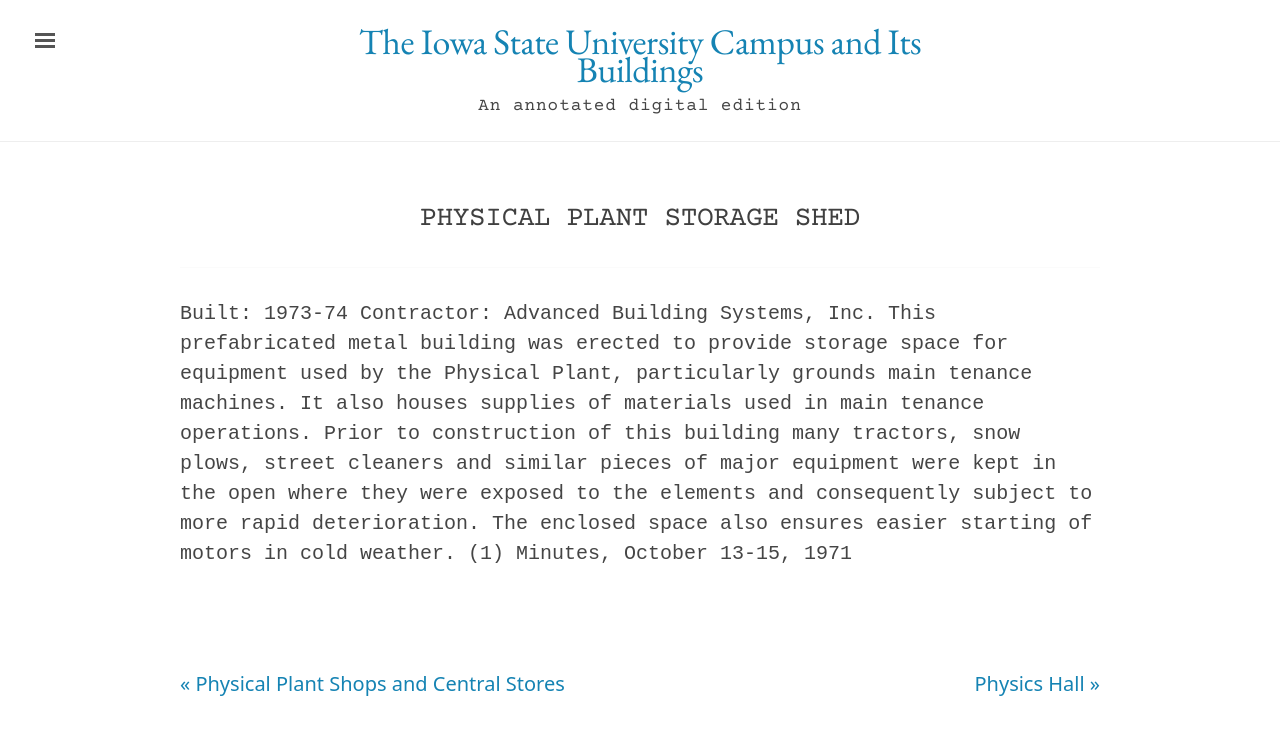
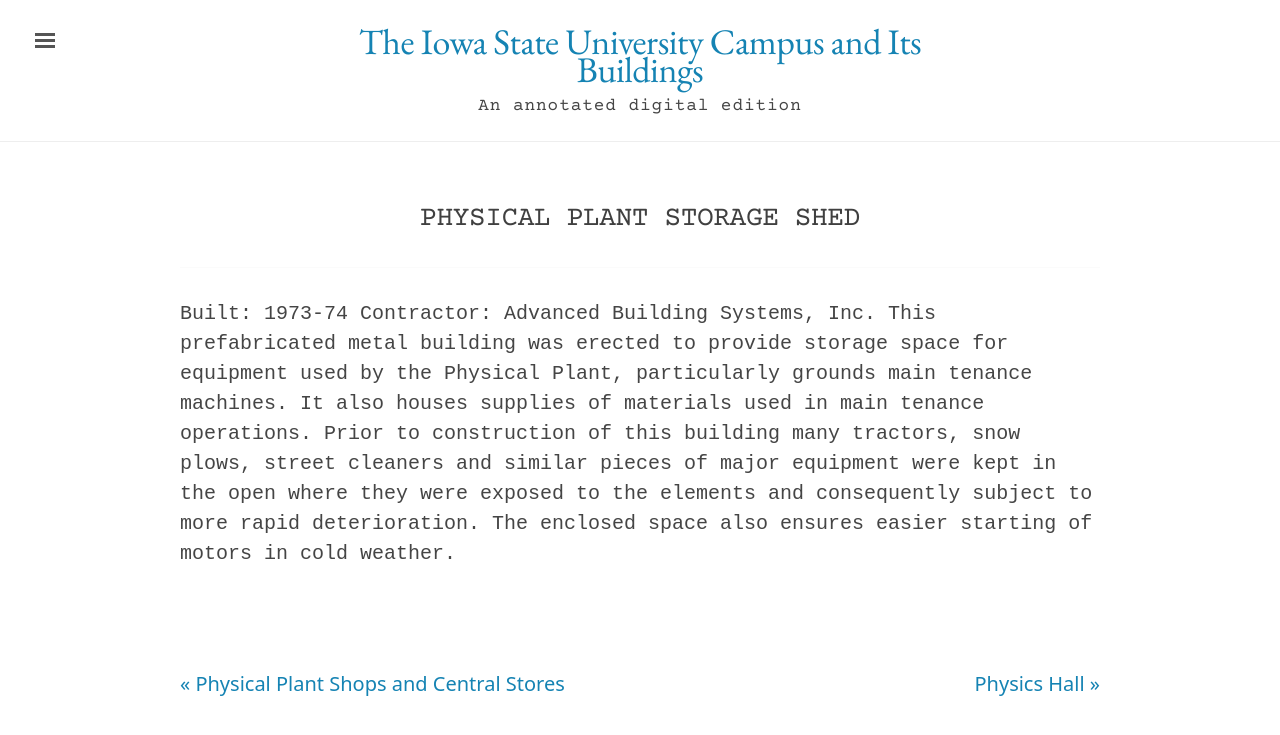
Before and after one commit to emanderson811/day-edition, a Jekyll site: the page built from _texts/buildings/166day-physical-plant-storage.md, in a window 1280 px wide. Shown: the top 735 px of the page. Built offline with Jekyll 4.4.1, drawn with Linux system fonts in a browser that asks for light colours.

Commit message:
Update 166day-physical-plant-storage.md

```diff
--- a/_texts/buildings/166day-physical-plant-storage.md
+++ b/_texts/buildings/166day-physical-plant-storage.md
@@ -17,4 +17,3 @@
 Built: 1973-74 Contractor: Advanced Building Systems, Inc.
 This prefabricated metal building was erected to provide storage space for equipment used by the Physical Plant, particularly grounds main tenance machines. It also houses supplies of materials used in main tenance operations.
 Prior to construction of this building many tractors, snow plows, street cleaners and similar pieces of major equipment were kept in the open where they were exposed to the elements and consequently subject to more rapid deterioration. The enclosed space also ensures easier starting of motors in cold weather.
-(1) Minutes, October 13-15, 1971
```
